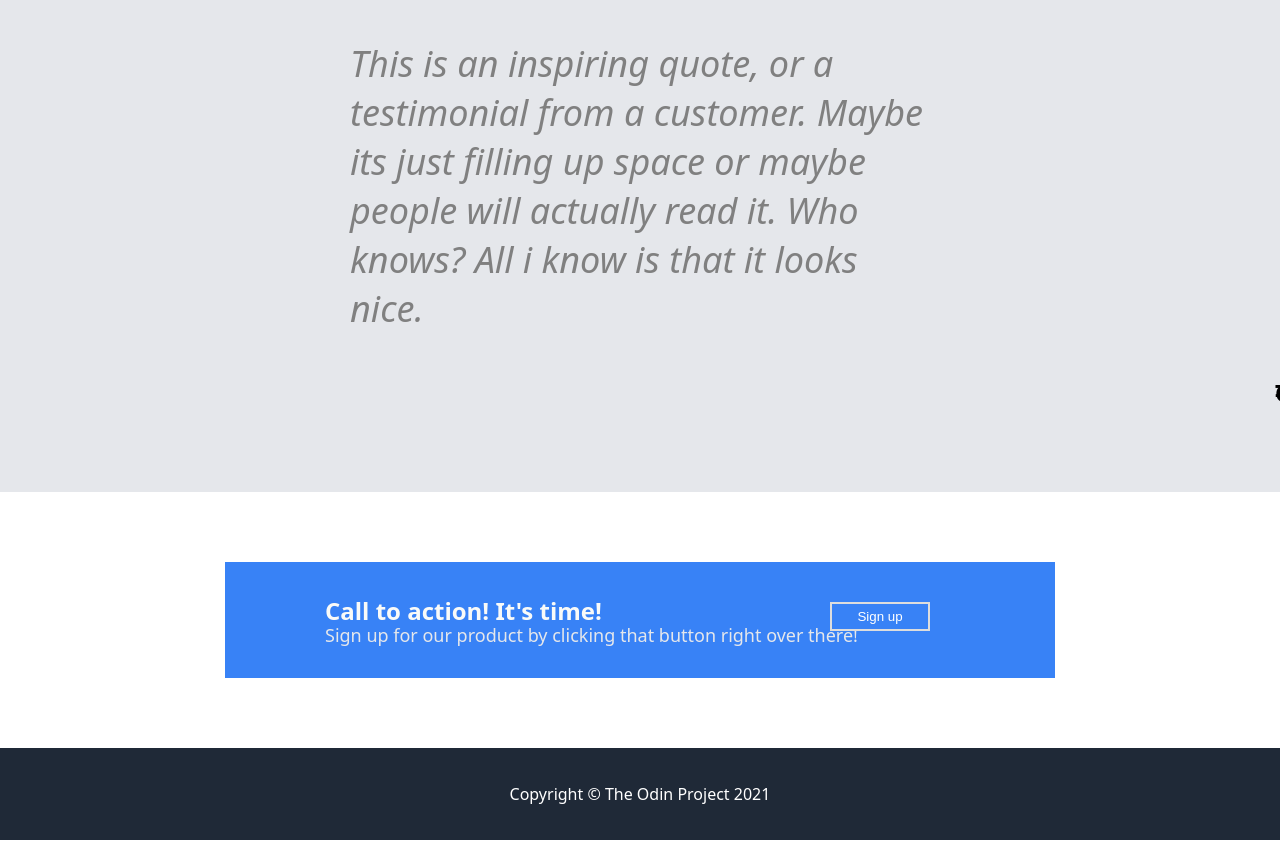
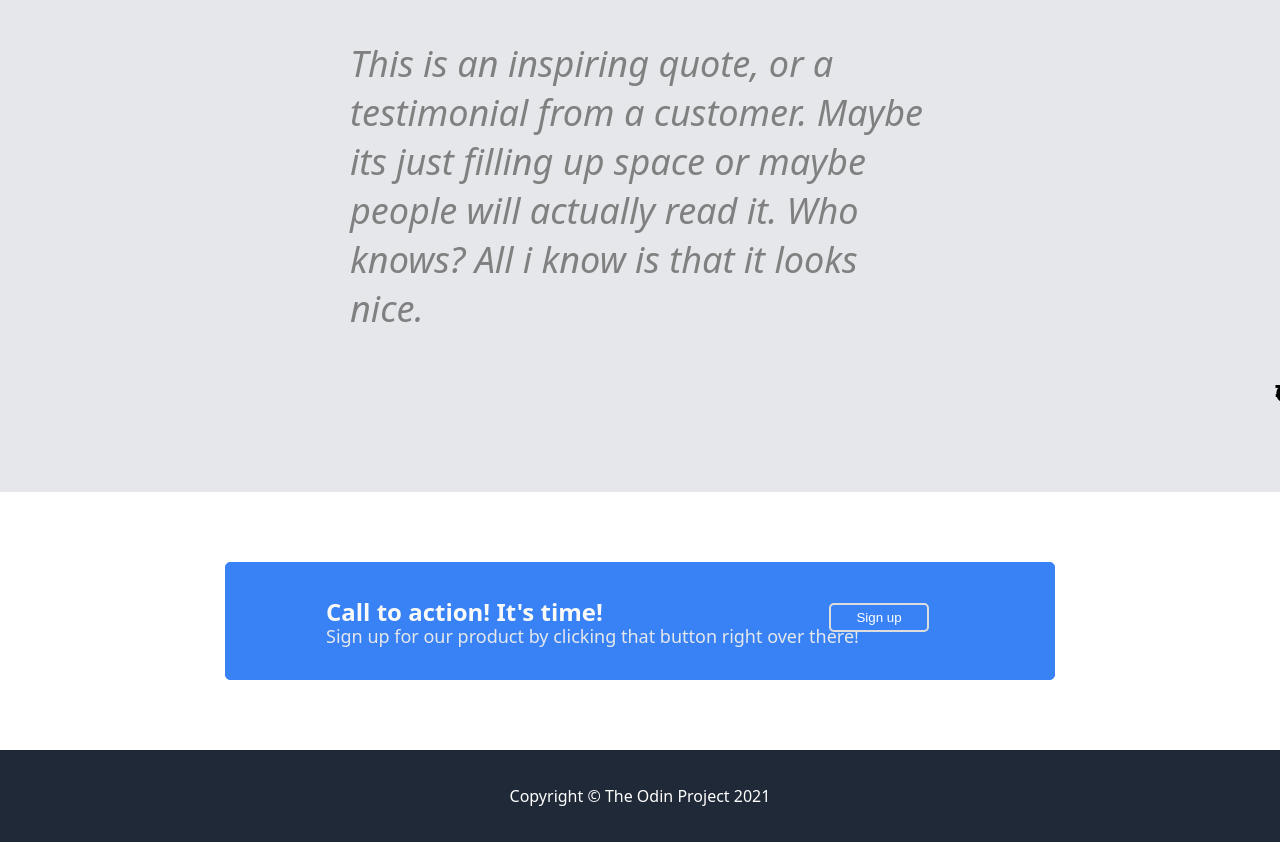
Before and after one commit to NickG35/landing_op, a plain HTML site: page index.html in a window 1280 px wide. Shown: the part 1197-2039 px from the top of the page. Drawn offline with Linux system fonts and the light colour scheme.

Commit message:
Added curved corners on desired items

```diff
--- a/style.css
+++ b/style.css
@@ -58,6 +58,7 @@ a{
 
 .sign{
     background: #3882F6;
+    border-radius:5px;
     border: 1px solid #3882F6;
     color: white;
     margin-left:200px;
@@ -166,6 +167,8 @@ img{
 .call{
     Position:relative;
     background-color: #3882F6;
+    border-radius:5px;
+    border: 1px solid #3882F6;
     padding-left:100px;
     padding-top:25px;
     padding-bottom:25px;
@@ -196,6 +199,7 @@ img{
     right:125px;
     background: #3882F6;
     border: 2px solid #ddd;
+    border-radius:5px;
     color: white;
     padding-left:15px;
     padding-right:15px;
```
